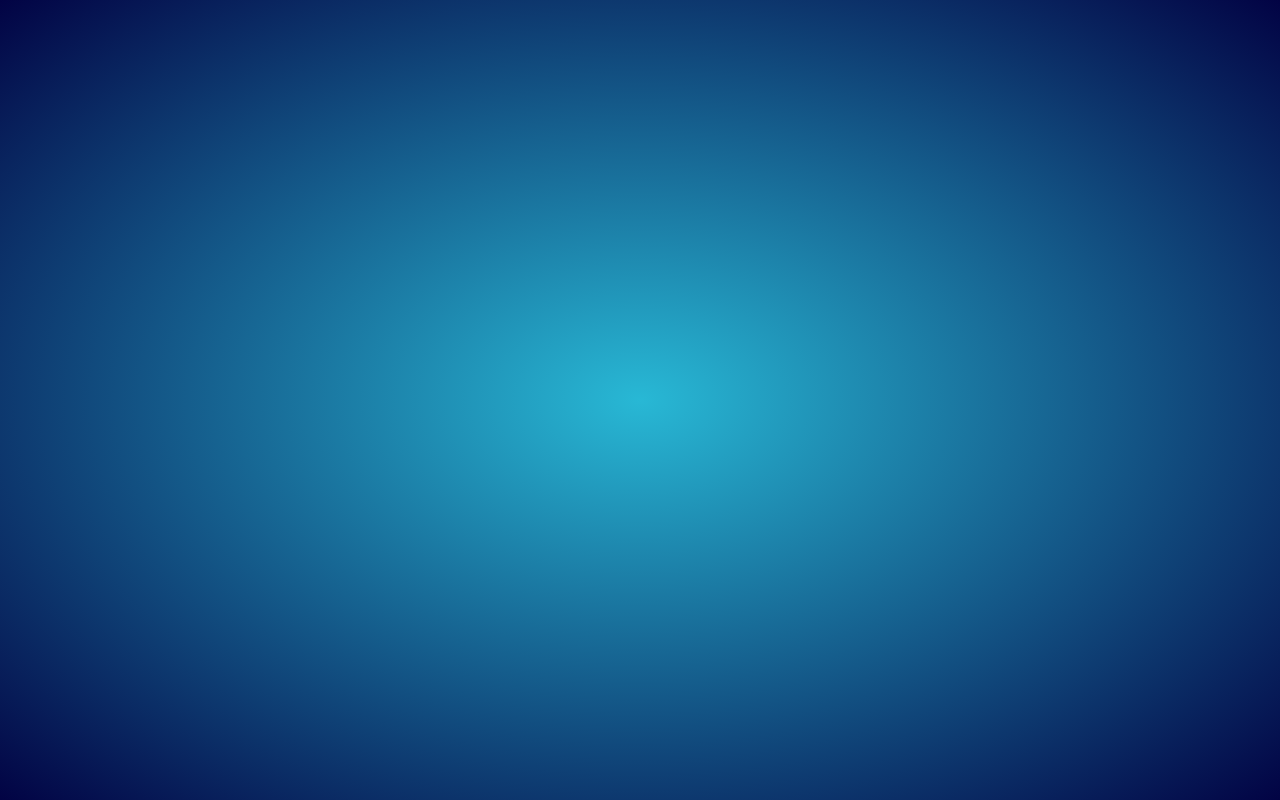
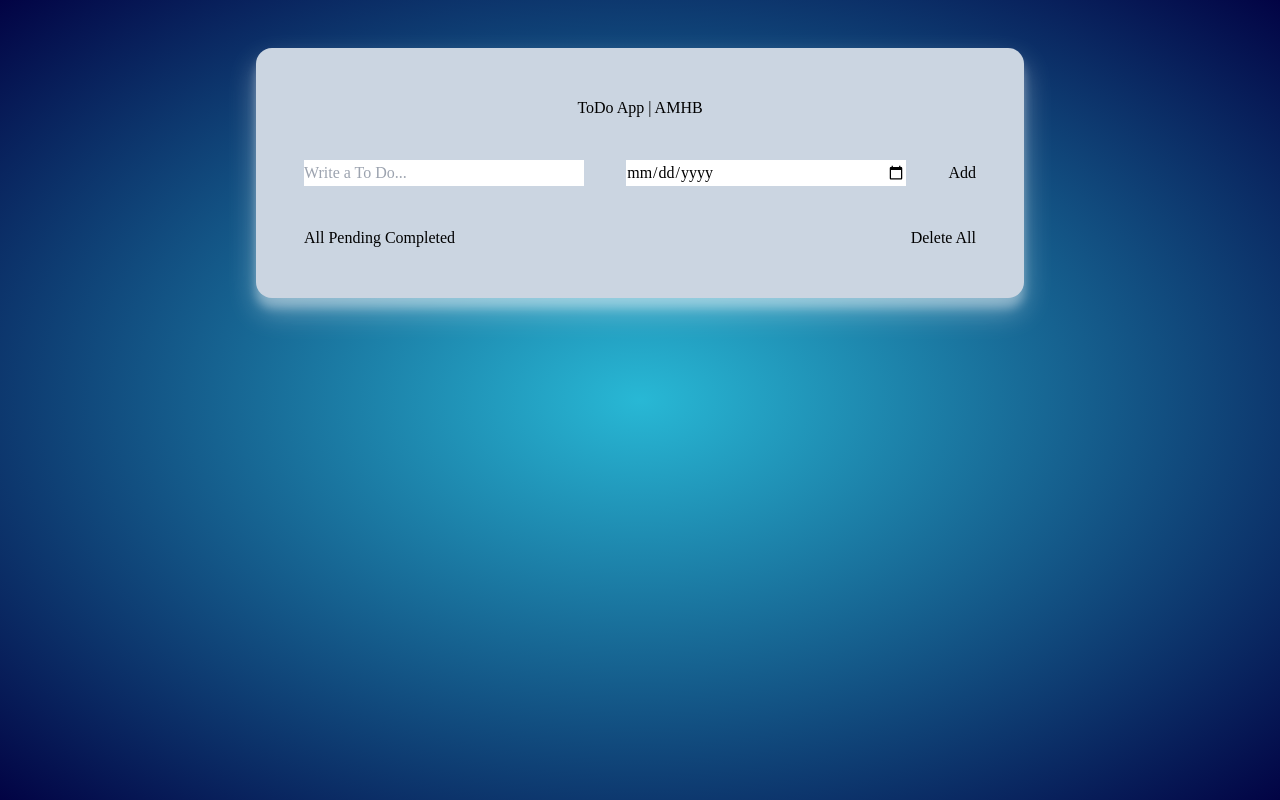
Before and after one commit to AMHBI/To-Do-app, a website: page index.html in a window 1280 px wide. Drawn offline with Linux system fonts and the light colour scheme.

Commit message:
add inputs and buttons elements

```diff
--- a/css/input.css
+++ b/css/input.css
@@ -2,4 +2,12 @@
 @tailwind components;
 @tailwind utilities;
 
-@import url('https://fonts.googleapis.com/css2?family=Vazirmatn:wght@100;200;300;400;500;600;700;800;900&display=swap');
+@import url("https://fonts.googleapis.com/css2?family=Vazirmatn:wght@100;200;300;400;500;600;700;800;900&display=swap");
+
+@layer base {
+  .form-container {
+    @apply min-h-20 w-3/5 p-12 bg-slate-300 absolute
+        top-12 left-[20%] flex flex-wrap justify-center
+        gap-10 items-center shadow-box rounded-2xl;
+  }
+}
--- a/index.html
+++ b/index.html
@@ -1,22 +1,42 @@
 <!DOCTYPE html>
 <html>
   <head>
-        <meta charset="utf-8">
-        <meta http-equiv="X-UA-Compatible" content="IE=edge">
+    <meta charset="utf-8" />
+    <meta http-equiv="X-UA-Compatible" content="IE=edge" />
     <title>To-Do App</title>
     <link rel="icon" href="./assets/icons/timeline.svg" />
-        <meta name="description" content="">
-        <meta name="viewport" content="width=device-width, initial-scale=1">
-        <link rel="stylesheet" href="./css/main.css">
+    <meta name="description" content="" />
+    <meta name="viewport" content="width=device-width, initial-scale=1" />
+    <link rel="stylesheet" href="./css/main.css" />
   </head>
   <body class="bg-back-grad min-h-screen font-vazir">
-        <!-- <header class="relative">
-            <div class="min-h-20 w-1/2 bg-white blur-lg absolute top-12 left-[25%]"></div>
-            <div class="min-h-20 w-1/2 bg-transparent bg-opacity-60 absolute top-12 left-[25%] flex justify-center items-center ">ToDo App | AMHB</div>
-        </header> -->
-        <main>
-
-        </main>
+    <div class="relative">
+      <div class="form-container">
+        <p class="basis-full text-center">ToDo App | AMHB</p>
+        <div id="inputs" class="w-full flex justify-between">
+          <input
+            type="text"
+            placeholder="Write a To Do... "
+            id="to-do-name"
+            class="basis-5/12" />
+          <input
+            type="date"
+            placeholder="choose a date..."
+            id="to-do-date"
+            class="basis-5/12" />
+          <button>Add</button>
+        </div>
+        <div id="filter" class="w-full flex justify-between">
+          <div>
+            <button>All</button>
+            <button>Pending</button>
+            <button>Completed</button>
+          </div>
+          <button>Delete All</button>
+        </div>
+      </div>
+    </div>
+    <div id="table"></div>
     <script src="./js/app.js"></script>
   </body>
 </html>
--- a/tailwind.config.js
+++ b/tailwind.config.js
@@ -9,6 +9,9 @@ module.exports = {
       fontFamily: {
         vazir: "'Vazirmatn'",
       },
+      boxShadow: {
+        box: "rgba(255,255,255, 0.35) 0px 14px 28px, rgba(255,255,255, 0.32) 0px 10px 10px;",
+      },
     },
   },
   plugins: [],
```
Also changed, not shown: css/main.css. Lines whose indentation alone changed are shown as unchanged.
